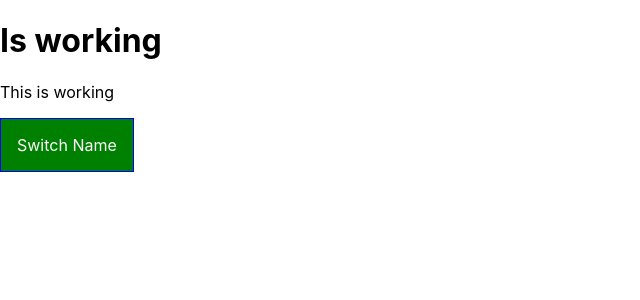
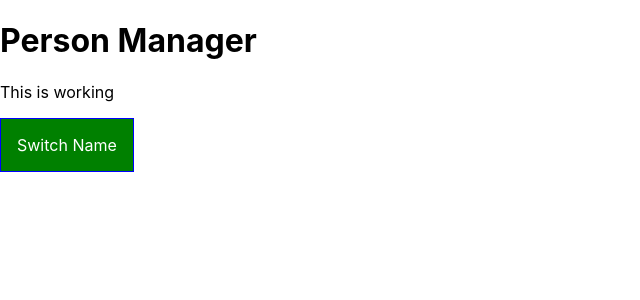
Before and after one commit to gabrielgila/hamburger-react, a React (Create React App) app: page / in a window 1280 px wide. Shown: the top 300 px of the page, without its empty margins (0-640 px from the left). Built offline with nearby package versions, Linux system fonts and the light colour scheme.

Commit message:
person manager

```diff
--- a/src/components/Cockpit/Cockpit.js
+++ b/src/components/Cockpit/Cockpit.js
@@ -19,7 +19,7 @@
 
     return (
         <div className={classes.Cockpit}>
-            <h1>Is working</h1>
+            <h1>{props.title}</h1>
             <p className={assignedClasses.join('')}>This is working</p>
         <button
             onClick={props.clicked}>Switch Name</button>
--- a/src/container/App.js
+++ b/src/container/App.js
@@ -59,6 +59,7 @@
         return (
             <div className="classes.App">
                 <Cockpit
+                    title={this.props.appTitle}
                     showPersons={this.state.showPersons}
                     persons={this.state.persons}
                     clicked={this.tooglePersonsHandler}/>
--- a/src/index.js
+++ b/src/index.js
@@ -6,7 +6,7 @@
 
 ReactDOM.render(
   <React.StrictMode>
-    <App />
+    <App appTitle="Person Manager"/>
   </React.StrictMode>,
   document.getElementById('root')
 );
```
